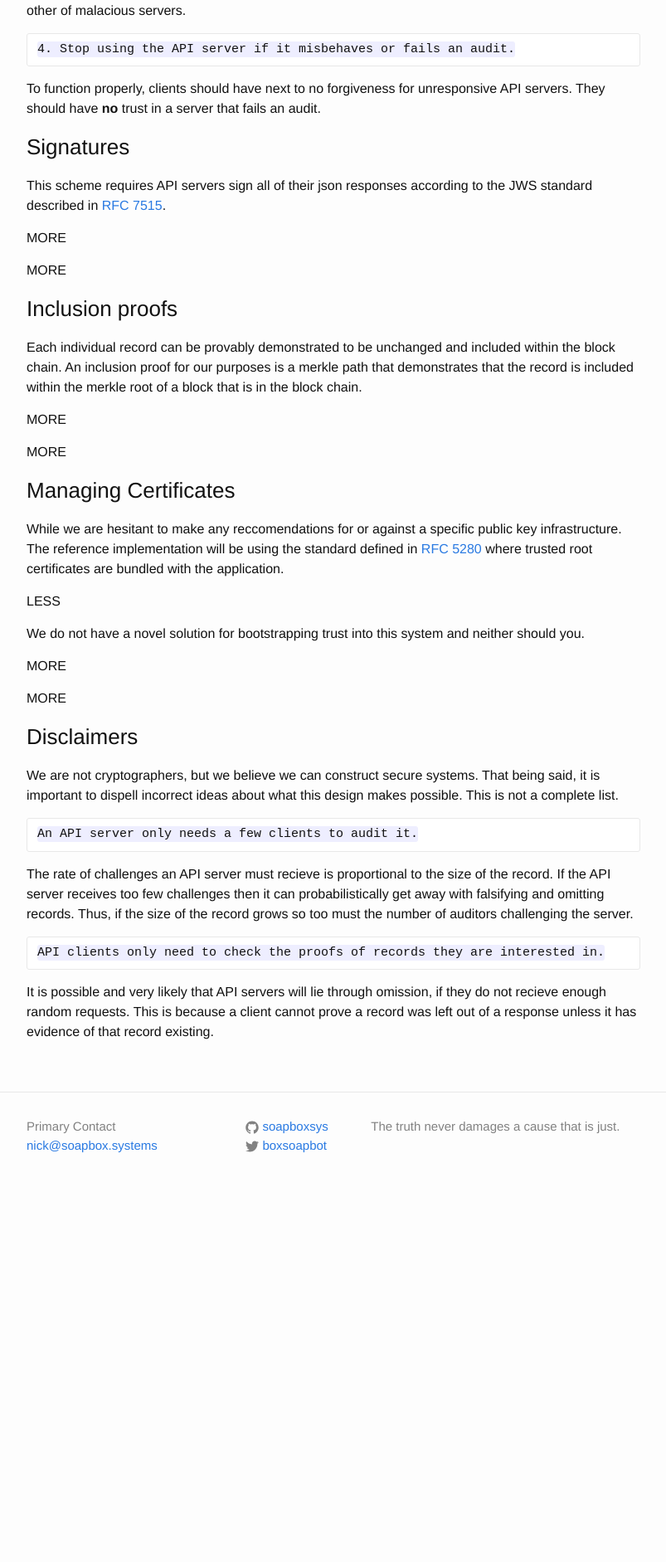
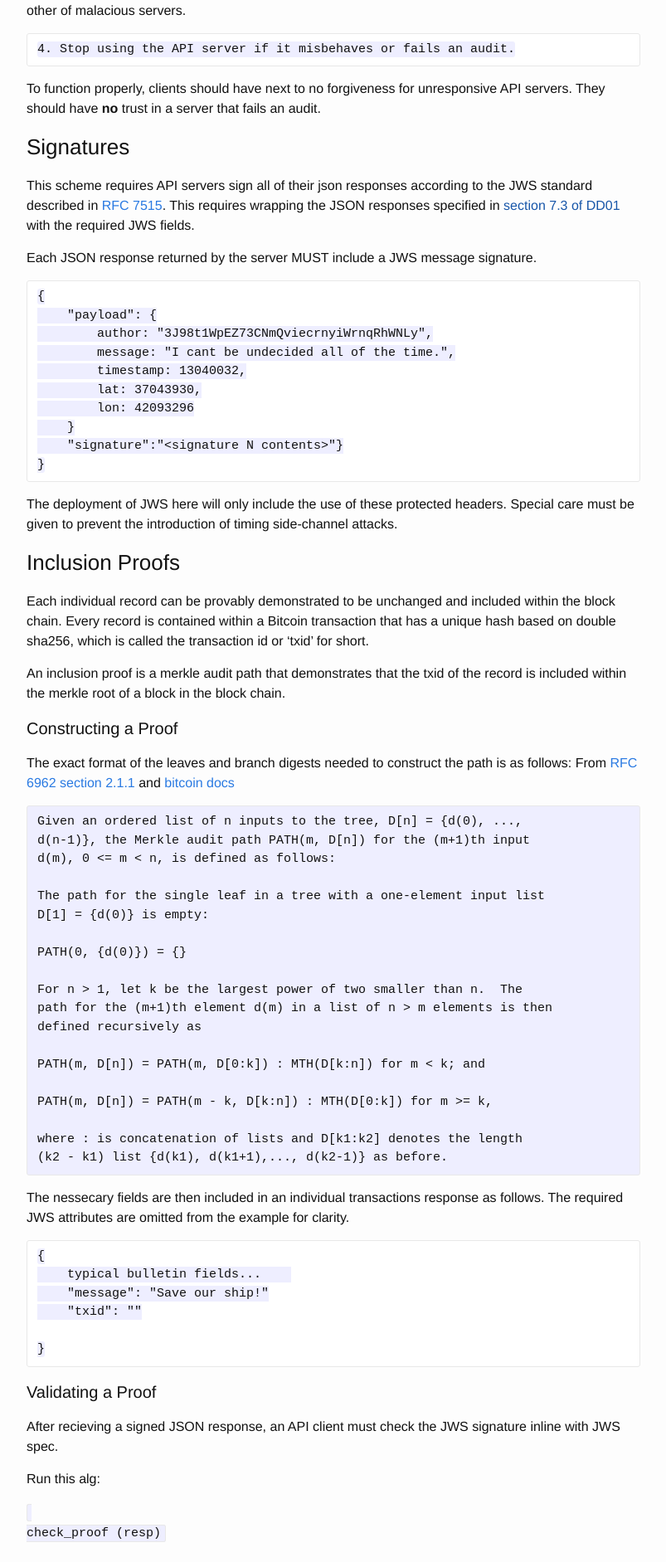
Before and after one commit to soapboxsys/soapbox-site, a Jekyll site: the page built from _posts/2015-09-30-audit-api.markdown, in a window 1280 px wide. Shown: the part 2914-4797 px from the top of the page at 83% size, without its empty margins (238-1041 px from the left). Built offline with Jekyll 4.4.1, drawn with Linux system fonts in a browser that asks for light colours; before the commit the page ends 4366 px from its top, so only the background shows below that; some of the changed text lies outside the part shown.

Commit message:
Added drafts of additional design documents

````diff
--- a/_posts/2015-09-30-audit-api.markdown
+++ b/_posts/2015-09-30-audit-api.markdown
@@ -136,39 +136,103 @@ They should have __no__ trust in a server that fails an audit.
 ### Signatures
 
 This scheme requires API servers sign all of their json responses according to the JWS standard described in [RFC 7515](https://tools.ietf.org/html/rfc7515).
+This requires wrapping the JSON responses specified in [section 7.3 of DD01]() with the required JWS fields.
 
-MORE
+Each JSON response returned by the server MUST include a JWS message signature.
 
-MORE
+```
+{
+    "payload": {
+        author: "3J98t1WpEZ73CNmQviecrnyiWrnqRhWNLy",
+        message: "I cant be undecided all of the time.",
+        timestamp: 13040032,
+        lat: 37043930,
+        lon: 42093296
+    }
+    "signature":"<signature N contents>"}
+}
+```
 
-### Inclusion proofs
+The deployment of JWS here will only include the use of these protected headers.
+Special care must be given to prevent the introduction of timing side-channel attacks.
+
+### Inclusion Proofs
 
 Each individual record can be provably demonstrated to be unchanged and included within the block chain.
-An inclusion proof for our purposes is a merkle path that demonstrates that the record is included within the merkle root of a block that is in the block chain.
+Every record is contained within a Bitcoin transaction that has a unique hash based on double sha256, which is called the transaction id or 'txid' for short.
 
-MORE
+An inclusion proof is a merkle audit path that demonstrates that the txid of the record is included within the merkle root of a block in the block chain.
 
-MORE
+#### Constructing a Proof
 
-### Managing Certificates
-
-While we are hesitant to make any reccomendations for or against a specific public key infrastructure.
-The reference implementation will be using the standard defined in [RFC 5280](https://tools.ietf.org/html/rfc5280) where trusted root certificates are bundled with the application.
-
-LESS
-
-We do not have a novel solution for bootstrapping trust into this system and neither should you.
-
-MORE
-
-MORE
+The exact format of the leaves and branch digests needed to construct the path is as follows:
+From [RFC 6962 section 2.1.1](https://tools.ietf.org/html/rfc6962#section-2.1.1) and [bitcoin docs](https://en.bitcoin.it/wiki/Dump_format#CBlock)
 
 
+<pre>
+Given an ordered list of n inputs to the tree, D[n] = {d(0), ...,
+d(n-1)}, the Merkle audit path PATH(m, D[n]) for the (m+1)th input
+d(m), 0 <= m < n, is defined as follows:
+
+The path for the single leaf in a tree with a one-element input list
+D[1] = {d(0)} is empty:
+
+PATH(0, {d(0)}) = {}
+
+For n > 1, let k be the largest power of two smaller than n.  The
+path for the (m+1)th element d(m) in a list of n > m elements is then
+defined recursively as
+
+PATH(m, D[n]) = PATH(m, D[0:k]) : MTH(D[k:n]) for m < k; and
+
+PATH(m, D[n]) = PATH(m - k, D[k:n]) : MTH(D[0:k]) for m >= k,
+
+where : is concatenation of lists and D[k1:k2] denotes the length
+(k2 - k1) list {d(k1), d(k1+1),..., d(k2-1)} as before.
+</pre>
+
+The nessecary fields are then included in an individual transactions response as follows.
+The required JWS attributes are omitted from the example for clarity.
+
+
+```
+{
+    typical bulletin fields...
+    "message": "Save our ship!"
+    "txid": ""
+
+}
+```
+
+#### Validating a Proof
+
+After recieving a signed JSON response, an API client must check the JWS signature inline with JWS spec.
+
+Run this alg:
+
+<code>
+check_proof (resp)
+</code>
+
+
+### Managing Keys
+
+The reference implementation will be using the standard defined in [RFC 6125](https://tools.ietf.org/html/rfc6125) where trusted signing keys are bundled in the client application and the user has the ability to import new ones and discard malicious keys.
+
+The application will not trust a devices standard trusted certifcates and instead rely on the user explicitly importing new trusted keys.
+
 ### Disclaimers
+It is important to dispell incorrect ideas about what this design makes possible.
+This is not a complete list.
 
-We are not cryptographers, but we believe we can construct secure systems.
-That being said, it is important to dispell incorrect ideas about what this design makes possible.
-This is not a complete list.
+```
+An API server cannot omit public records
+```
+Detecting the exclusion of records is much harder then the manipulation of a regular.
+With a record and a proof of inclusion, a client can quickly determine if the record is accurate and included within the public record.
+If a malacious API omits a record, it will only appear as a signed response where the requested record does not exist or was omitted from an aggreagated response.
+An SSV client running validation checks will not detect that it has been lied to.
+
 
 ```
 An API server only needs a few clients to audit it.
--- a/_sass/_index.scss
+++ b/_sass/_index.scss
@@ -83,3 +83,8 @@ p.why {
         flex-direction: column;
     }
 }
+
+
+code {
+    white-space: pre;
+}
--- a/index.html
+++ b/index.html
@@ -3,7 +3,7 @@ layout: default
 ---
 
 <div class="home">
-<p class="why">We are a group of technologists and activists committed to the public interest.
+<p class="why">We are a group of technologists committed to the public interest.
 Currently, our efforts are focused on producing <a href="https://getombuds.org">Ombuds</a>, which is a system for
 recording statments permanently and publicly on the Internet.
 </p>
````
Also changed, not shown: _posts/2015-10-02-api-design.markdown (added, +112 -0 lines), _posts/2015-10-5-endorsement-spec.markdown (added, +105 -0 lines), 6 other files.
